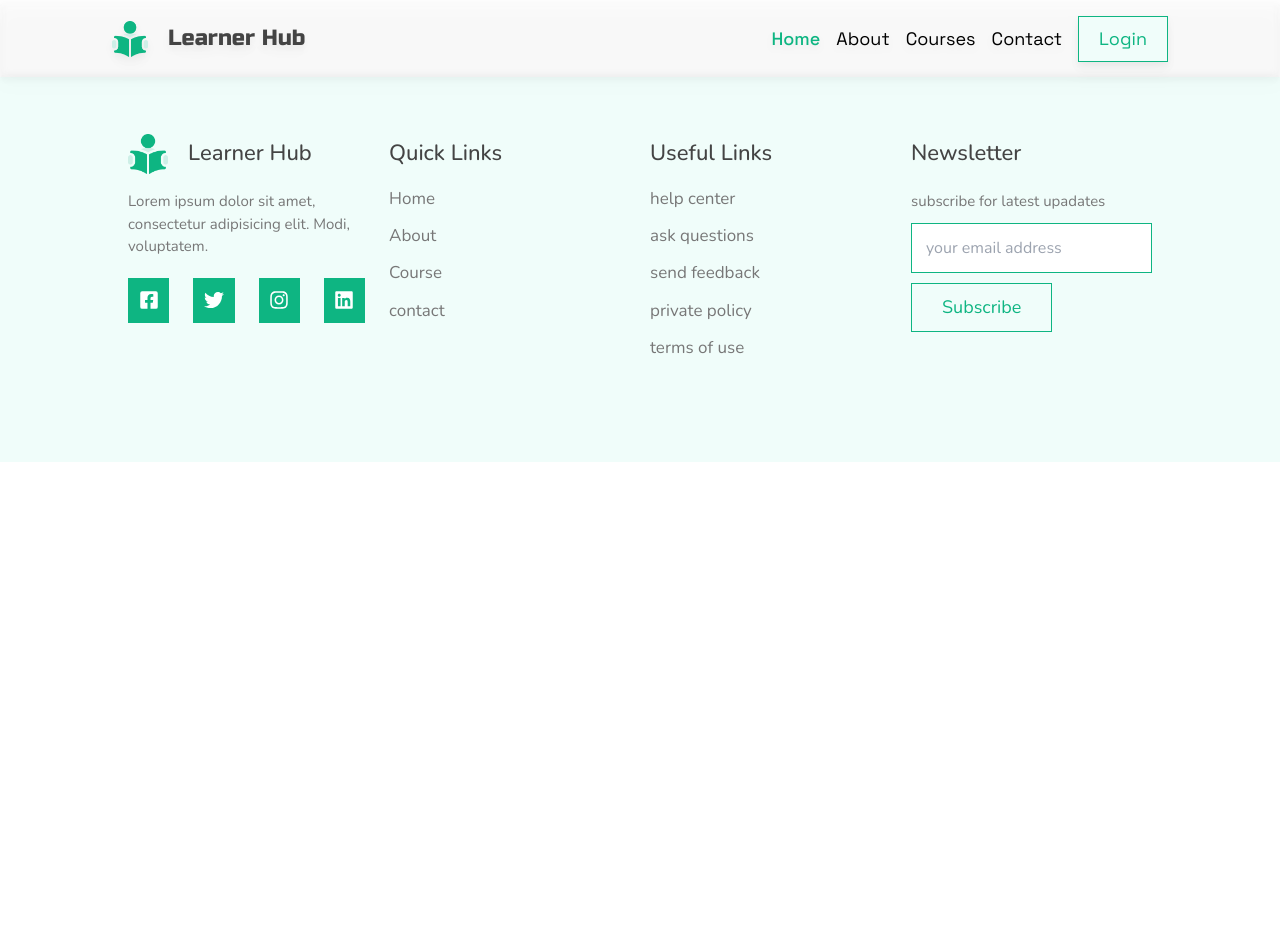
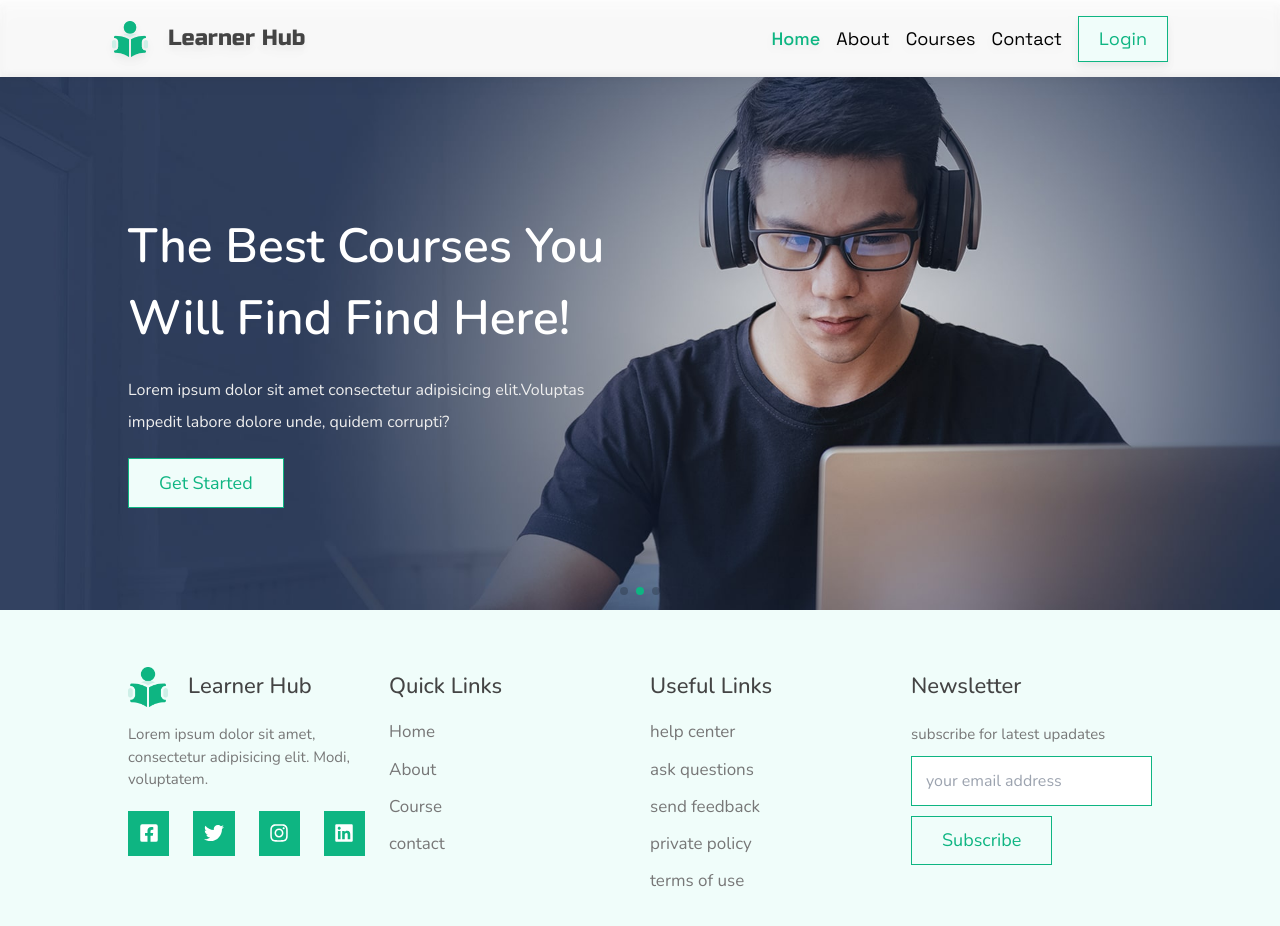
Before and after one commit to ronymia/learner-hub-client, a React (Create React App) app: page / in a window 1280 px wide. Shown: the top 926 px of the page. Before the commit the page ends 800 px from the top, so only its background shows below. Built offline with nearby package versions, Linux system fonts and the light colour scheme; the HTML template or start-up script is replaced by a standard one.

Commit message:
hero slider

```diff
--- a/package.json
+++ b/package.json
@@ -15,6 +15,7 @@
     "react-loader-spinner": "^5.3.4",
     "react-router-dom": "^6.8.1",
     "react-scripts": "5.0.1",
+    "swiper": "^9.0.3",
     "web-vitals": "^2.1.0"
   },
   "scripts": {
--- /dev/null
+++ b/src/components/HeroSlider.jsx
@@ -0,0 +1,77 @@
+import React from "react";
+import { Link } from "react-router-dom";
+// Import Swiper React components
+import { Swiper, SwiperSlide } from "swiper/react";
+
+// Import Swiper styles
+import "swiper/css";
+import "swiper/css/pagination";
+import "swiper/css/navigation";
+
+// import required modules
+import { Autoplay, Pagination, Navigation } from "swiper";
+
+import slider1 from '../assets/images/slider/home-slide-1.jpg';
+import slider2 from '../assets/images/slider/home-slide-2.jpg';
+import slider3 from '../assets/images/slider/home-slide-3.jpg';
+
+
+const HeroSlider = () => {
+    return (
+        <>
+            <Swiper
+                spaceBetween={30}
+                centeredSlides={true}
+                autoplay={{
+                    delay: 3000,
+                    disableOnInteraction: false,
+                }}
+                pagination={{
+                    clickable: true,
+                }}
+                modules={[Autoplay, Pagination, Navigation]}
+                className="w-full"
+            >
+                <SwiperSlide className="relative">
+                    <img src={slider1} alt="#" />
+                    <div className="absolute w-[200px] lg:w-[500px] top-6 lg:top-1/4 left-12 lg:left-32 ">
+                        <h3 className="text-white text-base lg:text-5xl capitalize font-semibold lg:leading-normal">
+                            the best courses you will find find here!
+                        </h3>
+                        <p className="text-lightWhite py-1 lg:py-5 lg:leading-loose text-[10px] lg:text-base">
+                            Lorem ipsum dolor sit amet consectetur adipisicing elit. Voluptas impedit labore dolore unde, quidem corrupti?
+                        </p>
+                        <Link to="#" className="btn px-2 lg:px-[30px] py-[4px] lg:py-[10px] text-[10px] lg:text-lg">get started</Link>
+                    </div>
+                </SwiperSlide>
+                <SwiperSlide className="relative">
+                    <img src={slider2} alt="" />
+                    <div className="absolute w-[200px] lg:w-[500px] top-6 lg:top-1/4 left-12 lg:left-32 ">
+                        <h3 className="text-white text-base lg:text-5xl capitalize font-semibold lg:leading-normal">
+                            the best courses you will find find here!
+                        </h3>
+                        <p className="text-lightWhite py-1 lg:py-5 lg:leading-loose text-[10px] lg:text-base">
+                            Lorem ipsum dolor sit amet consectetur adipisicing elit.Voluptas impedit labore dolore unde, quidem corrupti?
+                        </p>
+                        <Link to="#" className="btn px-2 lg:px-[30px] py-[4px] lg:py-[10px] text-[10px] lg:text-lg">get started</Link>
+                    </div>
+                </SwiperSlide>
+                <SwiperSlide className="relative">
+                    <img src={slider3} alt="" />
+                    <div className="absolute w-[200px] lg:w-[500px] top-6 lg:top-1/4 left-12 lg:left-32 ">
+                        <h3 className="text-white text-base lg:text-5xl capitalize font-semibold lg:leading-normal">
+                            the best courses you will find find here!
+                        </h3>
+                        <p className="text-lightWhite py-1 lg:py-5 lg:leading-loose text-[10px] lg:text-base">
+                            Lorem ipsum dolor sit amet consectetur adipisicing elit. Voluptas impedit labore dolore unde, quidem corrupti?
+                        </p>
+                        <Link to="#" className="btn px-2 lg:px-[30px] py-[4px] lg:py-[10px] text-[10px] lg:text-lg">get started</Link>
+                    </div>
+                </SwiperSlide>
+            </Swiper>
+        </>
+    );
+}
+
+
+export default HeroSlider;
--- a/src/components/index.js
+++ b/src/components/index.js
@@ -1,5 +1,6 @@
 import Navbar from './Navbar.jsx';
 import Footer from './Footer';
+import HeroSlider from './HeroSlider.jsx';
 
 
-export { Navbar, Footer };
+export { Navbar, Footer, HeroSlider };
--- a/src/index.css
+++ b/src/index.css
@@ -14,7 +14,11 @@ lightWhite: "#eee",
 dimBlack: "#444",
 white: "#fff"
 ************************************/
+/* swiper-pagination swiper-pagination-clickable swiper-pagination-bullets swiper-pagination-horizontal */
 
+.swiper-pagination .swiper-pagination-bullet-active {
+    background-color: #0eb582;
+}
 
 @layer utilities {
     .borderBox {
--- a/src/pages/Home.jsx
+++ b/src/pages/Home.jsx
@@ -1,9 +1,10 @@
 import React from 'react';
+import { HeroSlider } from '../components';
 
 const Home = () => {
     return (
         <div>
-
+            <HeroSlider />
         </div>
     )
 }
```
Also changed, not shown: src/routes/Routes/Routes.js (+8 -1 lines), 1 other file (tests, documents, lock files or other folders).
